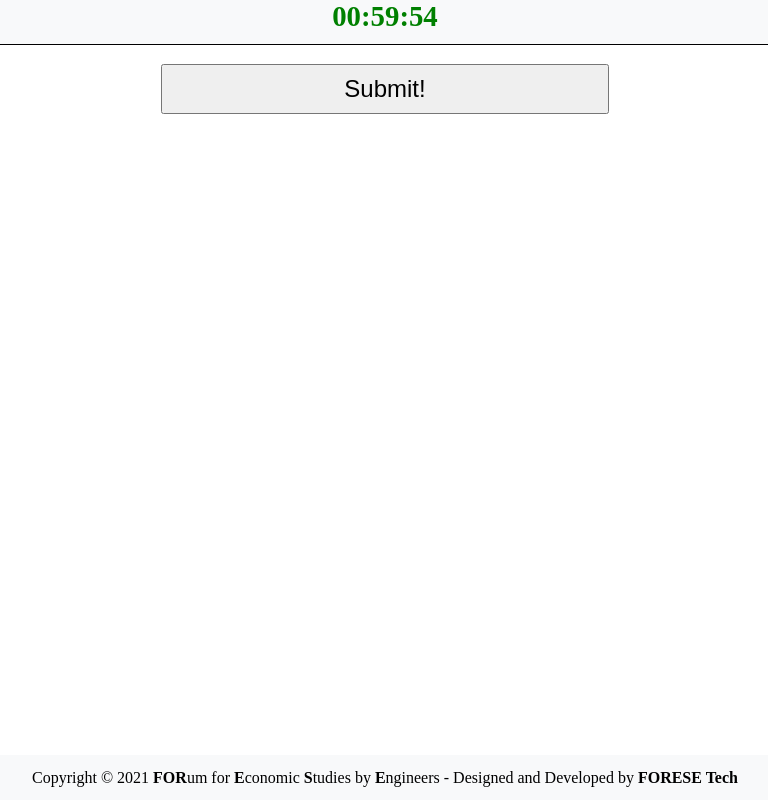
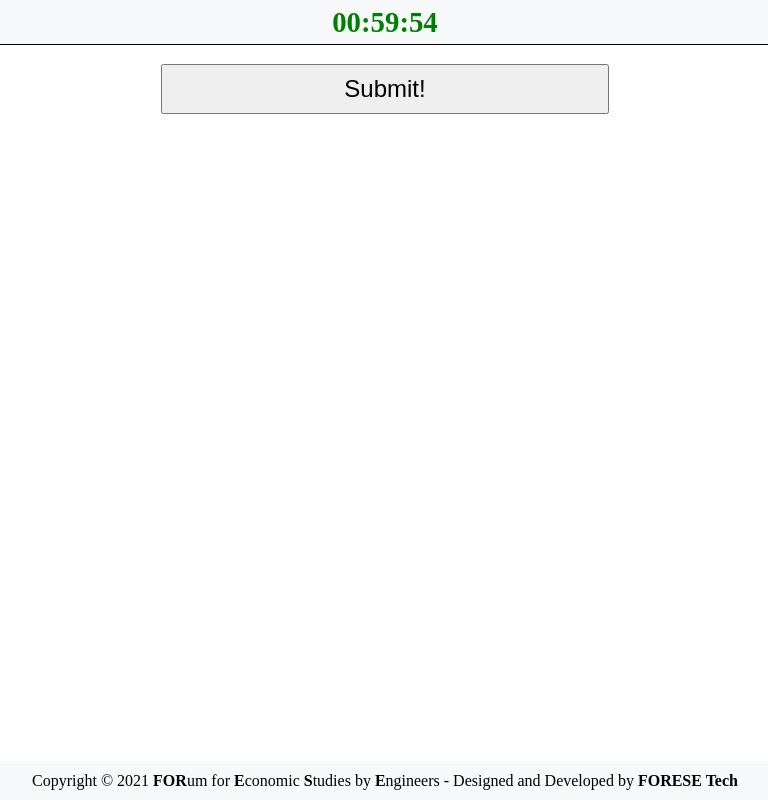
Before and after one commit to ForeseTech/AptitudeTestSoftware, a PHP site: page /test/index.php in a window 1280 px wide. Shown: the whole page, without its empty margins (255-1023 px from the left). Run offline with PHP 8.4, Linux system fonts and the light colour scheme; data that the repository does not hold is empty.

Commit message:
fix: Design updates

```diff
--- a/static/css/test-index.css
+++ b/static/css/test-index.css
@@ -2,6 +2,7 @@ body,
 html {
   margin: 0;
   padding: 0;
+  overflow-x: hidden;
 }
 
 ::-webkit-scrollbar {
@@ -37,6 +38,7 @@ h1 {
   font-size: 180%;
   height: 2.75rem;
   vertical-align: middle;
+  line-height: 2.75rem;
 }
 
 form {
@@ -77,13 +79,14 @@ button {
 }
 
 footer {
+  display: block;
   position: fixed;
   text-align: center;
   background-color: #f8f9fa;
   bottom: 0;
-  height: 45px;
-  line-height: 45px;
+  padding: 0.65rem 1rem;
   width: 100%;
+  box-sizing: border-box;
 }
 
 @media only screen and (max-width: 600px) {
```
Also changed, not shown: static/css/login-index.css (+9 -2 lines).
